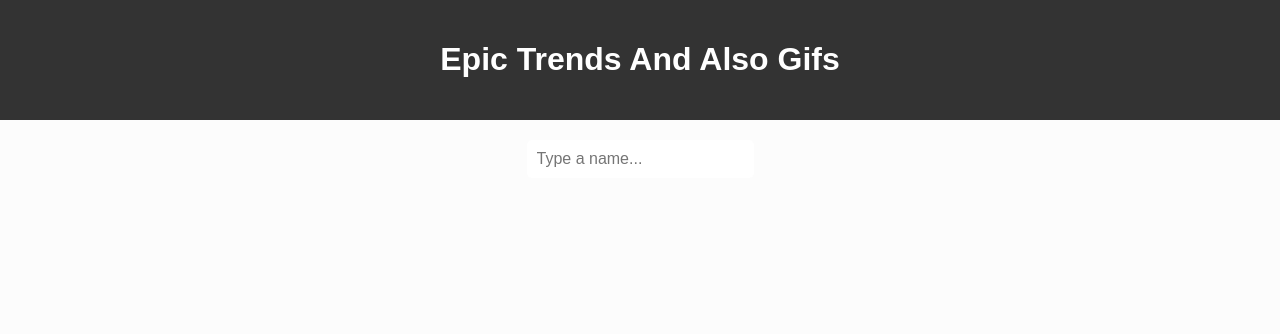
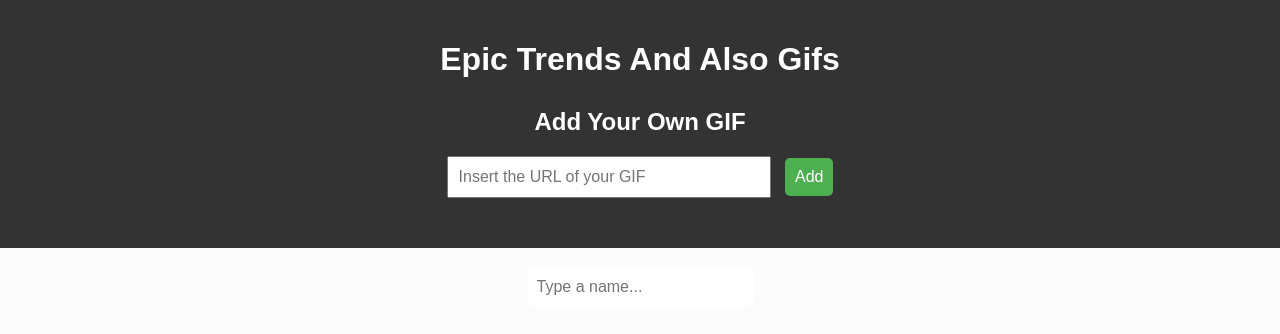
Before and after one commit to xXINFINITE117Xx/API-SUBIDA-GIFS-Edwin-Rozo, a plain HTML site: page index.html in a window 1280 px wide. Drawn offline with Linux system fonts and the light colour scheme.

Commit message:
Update Completed

```diff
--- a/app.js
+++ b/app.js
@@ -46,3 +46,21 @@ function mustunce(func, delay) {
     }, delay);
   };
 }
+
+const userGifInput = document.getElementById('user-gif-input');
+const addUserGifButton = document.getElementById('add-user-gif-button');
+
+addUserGifButton.addEventListener('click', addGifUser);
+
+function addGifUser() {
+    const gifUrl = userGifInput.value.trim();
+
+    if (gifUrl !== '') {
+        const img = document.createElement('img');
+        img.src = gifUrl;
+        img.classList.add('gif');
+        gifContainer.appendChild(img);
+
+        userGifInput.value = '';
+    }
+}
--- a/index.html
+++ b/index.html
@@ -8,6 +8,11 @@
 </head>
 <header>
     <h1>Epic Trends And Also Gifs</h1>
+    <div id="user-gif-section">
+        <h2>Add Your Own GIF</h2>
+        <input type="text" id="user-gif-input" placeholder="Insert the URL of your GIF">
+        <button id="add-user-gif-button">Add</button>
+    </div>
 </header>
 <body>
     <input type="text" id="search-bar" placeholder="Type a name...">
--- a/style.css
+++ b/style.css
@@ -42,3 +42,25 @@ header {
 .gif:hover {
     transform: scale(1.1);
 }
+
+#user-gif-section {
+    margin: 30px 0;
+    text-align: center;
+}
+
+#user-gif-input {
+    width: 300px;
+    padding: 10px;
+    font-size: 16px;
+    margin-right: 10px;
+}
+
+#add-user-gif-button {
+    padding: 10px;
+    font-size: 16px;
+    background-color: #4CAF50;
+    color: white;
+    border: none;
+    border-radius: 5px;
+    cursor: pointer;
+}
```
